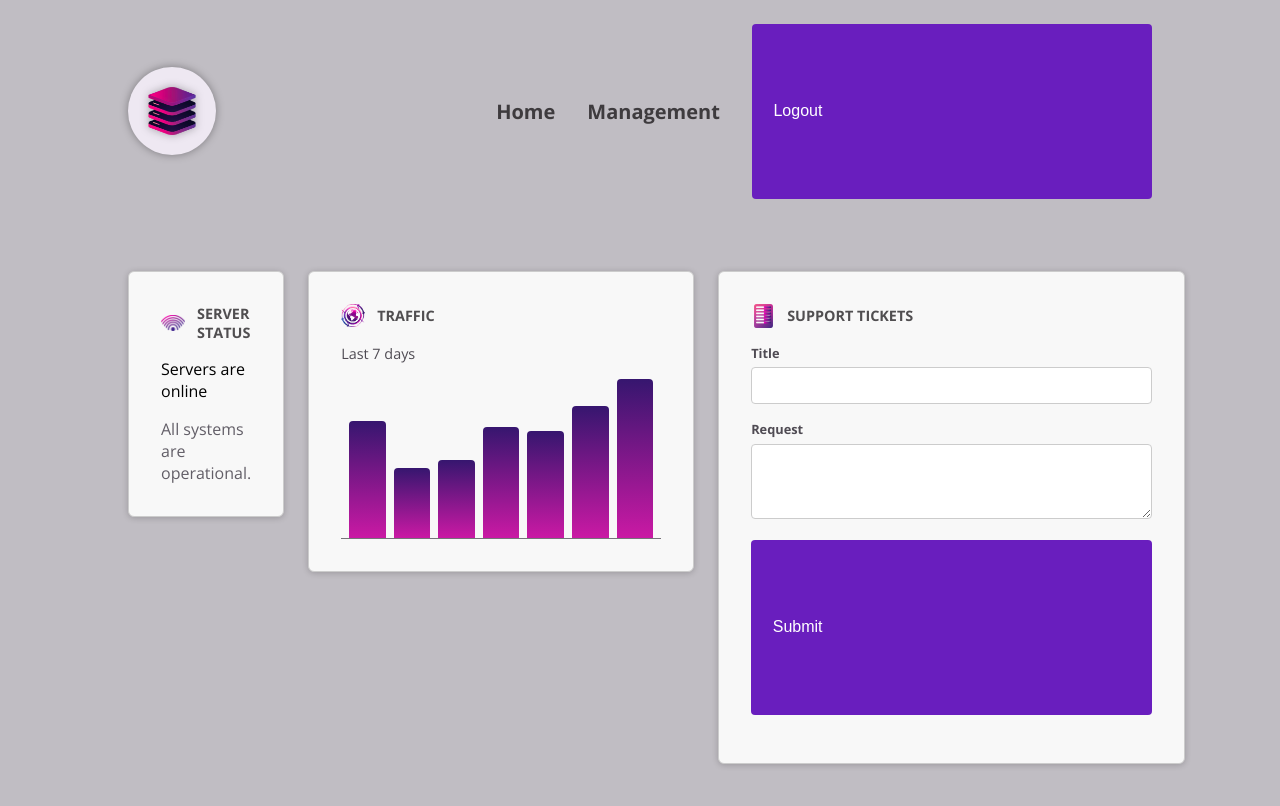
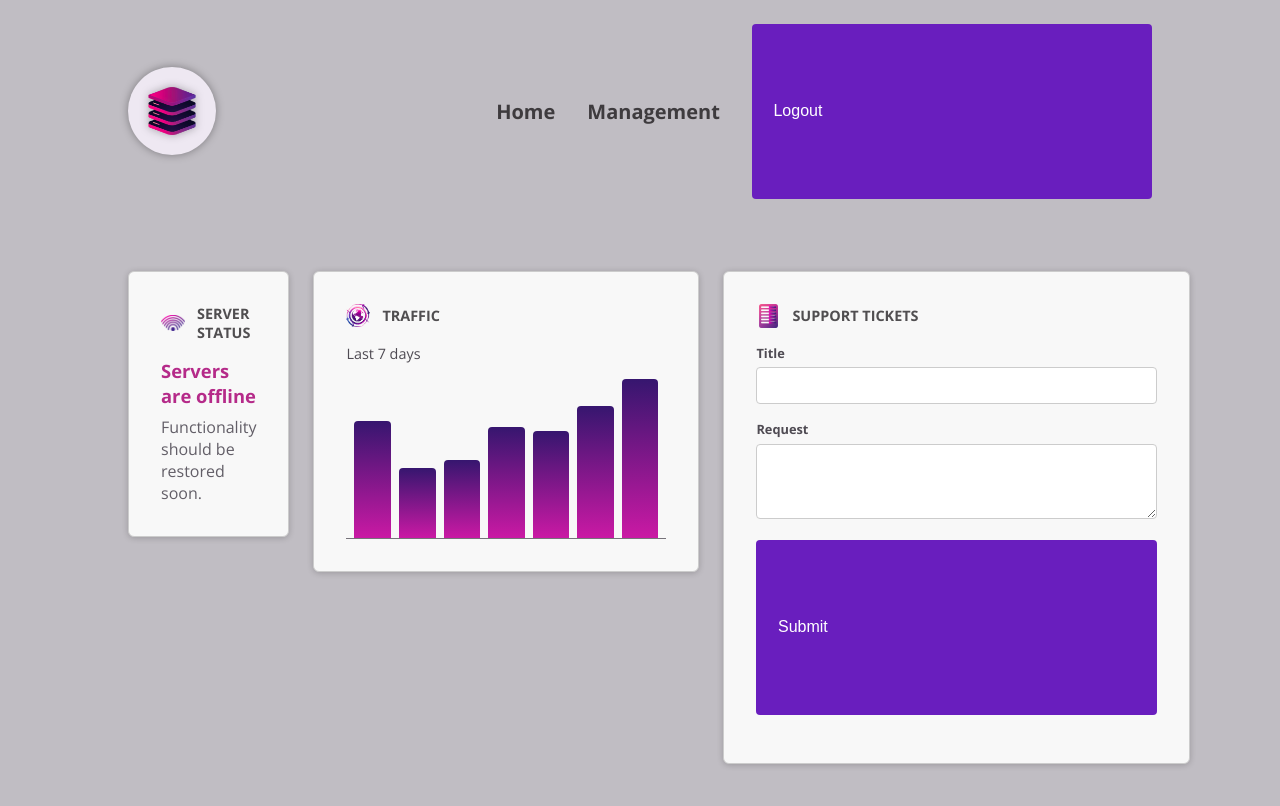
Before and after one commit to hugocruzlfc/angular-guide-course, an Angular app in the folder advance-project/: page / in a window 1280 px wide. Shown: the top 806 px of the page. Built offline with nearby package versions, Linux system fonts and the light colour scheme; what @lucide/angular would draw is missing.

Commit message:
feat: add component cicle hook life

```diff
--- a/advance-project/src/app/features/dashboard/server-status/server-status.component.html
+++ b/advance-project/src/app/features/dashboard/server-status/server-status.component.html
@@ -1,3 +1,12 @@
+<!-- <div [class.status]="currentStatus === 'online'"> -->
+<div
+  [class]="{
+    status: true,
+    'status-online': currentStatus === 'online',
+    'status-offline': currentStatus === 'offline',
+    'status-unknown': currentStatus === 'unknown',
+  }"
+>
   @if (currentStatus === "online") {
     <p>Servers are online</p>
     <p>All systems are operational.</p>
@@ -8,3 +17,4 @@
     <p>Server status is unknown</p>
     <p>Fetching server status failed.</p>
   }
+</div>
--- a/advance-project/src/app/features/dashboard/server-status/server-status.component.ts
+++ b/advance-project/src/app/features/dashboard/server-status/server-status.component.ts
@@ -1,4 +1,6 @@
-import { Component } from '@angular/core';
+import { AfterViewInit, Component, OnDestroy, OnInit } from '@angular/core';
+
+type ServerStatus = 'online' | 'offline' | 'unknown';
 
 @Component({
   selector: 'app-server-status',
@@ -7,6 +9,33 @@ import { Component } from '@angular/core';
   templateUrl: './server-status.component.html',
   styleUrl: './server-status.component.css',
 })
-export class ServerStatusComponent {
-  currentStatus = 'online';
+export class ServerStatusComponent implements OnInit, AfterViewInit, OnDestroy {
+  currentStatus: ServerStatus = 'online';
+  private intervalId?: ReturnType<typeof setInterval>;
+
+  constructor() {}
+
+  ngOnInit(): void {
+    this.intervalId = setInterval(() => {
+      const randomValue = Math.random(); // 0 -0.99999
+
+      if (randomValue < 0.5) {
+        this.currentStatus = 'online';
+      } else if (randomValue <= 0.9) {
+        this.currentStatus = 'offline';
+      } else {
+        this.currentStatus = 'unknown';
+      }
+    }, 5000);
+  }
+
+  ngAfterViewInit(): void {
+    console.log('ServerStatusComponent view initialized');
+  }
+
+  ngOnDestroy(): void {
+    if (this.intervalId) {
+      clearInterval(this.intervalId);
+    }
+  }
 }
```
Lines whose indentation alone changed are shown as unchanged.
